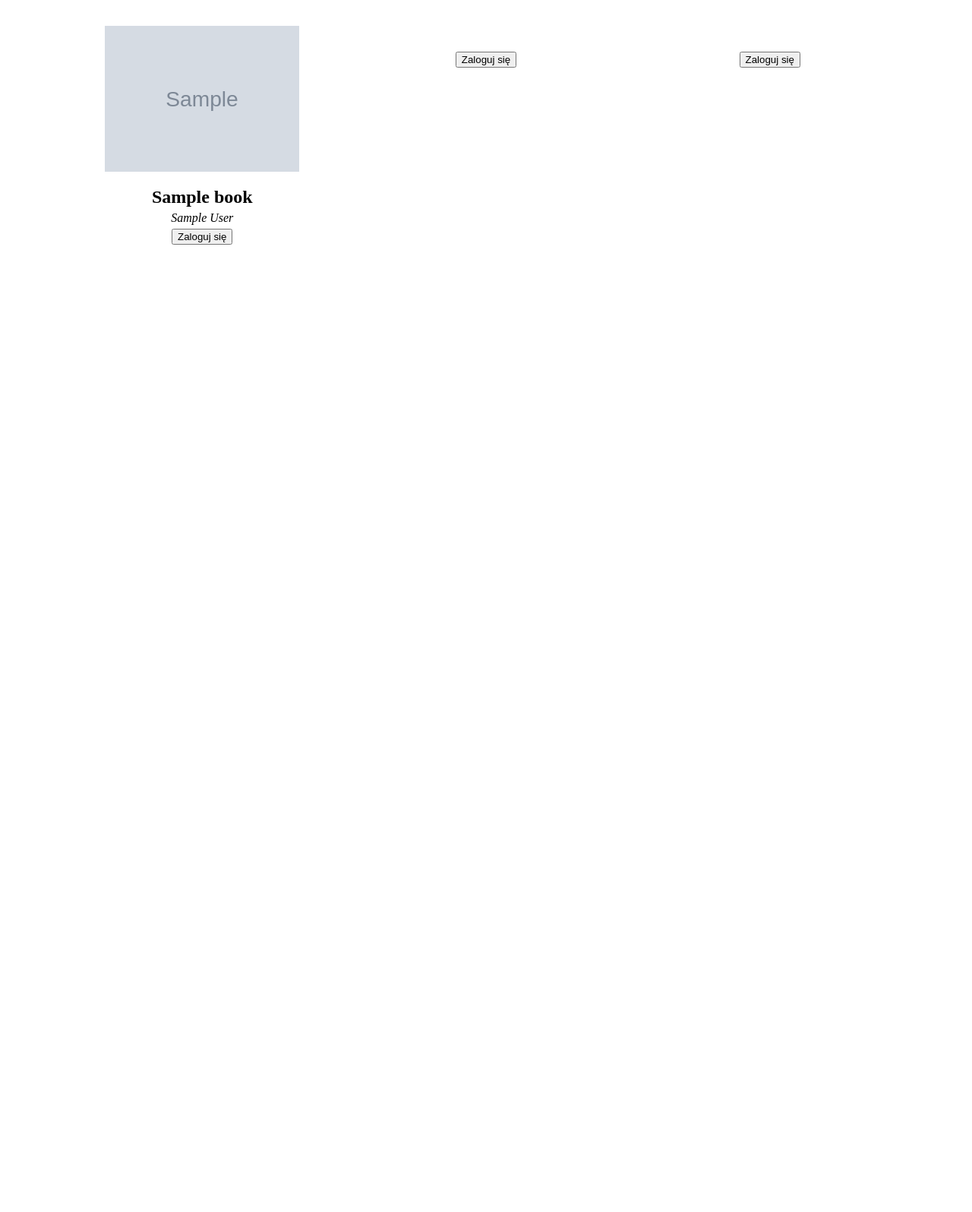
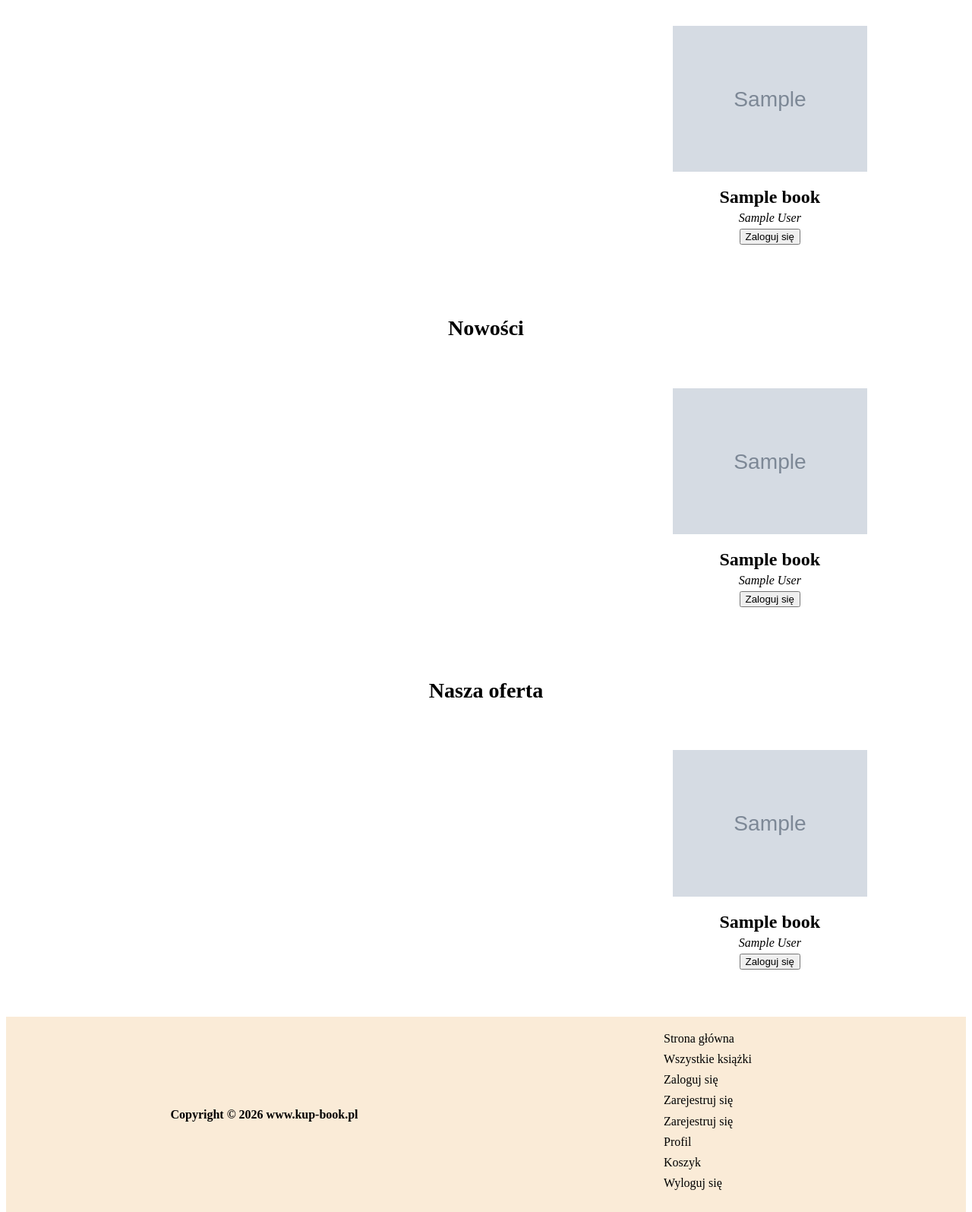
Before and after one commit to Maksymilian-Galert/bookshop, a PHP site: page / in a window 1280 px wide. Shown: the part 372-1967 px from the top of the page at 76% size. Run offline with PHP 8.4, Linux system fonts and the light colour scheme; tables that the repository leaves empty or names only in its code hold one stand-in row (values such as "Sample post"); grey boxes marked "Sample" are stand-in pictures; data that the repository does not hold is empty.

Commit message:
Zaprojektowanie stopki oraz uzupełnienie strony głównej automatycznie wybieranymi produktami

```diff
--- a/components/footer.php
+++ b/components/footer.php
@@ -1,5 +1,17 @@
 <div class="footer">
     <footer>
-
+        <div>
+            <strong>Copyright &#169; 2026 <a href="/bookshop">www.kup-book.pl</a></strong>
+        </div>
+        <nav aria-label="Footer menu">
+            <a href="/bookshop">Strona główna</a>
+            <a href="/bookshop/search/?search=Wyszukaj">Wszystkie książki</a>
+            <a href="/bookshop/login/?logging_site=logowanie">Zaloguj się</a>
+            <a href="/bookshop/login/?logging_site=rejestracja">Zarejestruj się</a>
+            <a href="/bookshop/login/?logging_site=rejestracja">Zarejestruj się</a>
+            <a href="/bookshop/profile/">Profil</a>
+            <a href="/bookshop/cart/">Koszyk</a>
+            <a href="/bookshop/components/logout.php/">Wyloguj się</a>
+        </nav>
     </footer>
 </div>
--- a/components/nav.php
+++ b/components/nav.php
@@ -1,11 +1,12 @@
 <div class="nav">
-    <nav>
+    <nav aria-label="Main menu">
         <a href="/bookshop">
-            <img src="/bookshop/files/logo.webp" alt="logo"></a>
-            <form action="/bookshop/search">
-                <input type="text" id="search" value="Wyszukaj" placeholder="Pokaż wszystkie" name="search">
-                <button type="submit" id="search_button">&#128269;</button>
-            </form>
+            <img src="/bookshop/files/logo.webp" alt="logo">
+        </a>
+        <form action="/bookshop/search">
+            <input type="text" id="search" value="Wyszukaj" placeholder="Pokaż wszystkie" name="search">
+            <button type="submit" id="search_button">&#128269;</button>
+        </form>
         <div>
             <a href="/bookshop/profile">&#128113;</a>
             <?php
--- a/index.php
+++ b/index.php
@@ -44,20 +44,78 @@
                     <h3>Bestselery</h3>
                 </header>
                 <?php
-                    for ($i = 1 ; $i <= 3; $i++) {
-                        $title = mysqli_fetch_array(mysqli_query($connection,"SELECT title FROM books WHERE id = $i"));
-                        $author = mysqli_fetch_array(mysqli_query($connection,"SELECT author FROM books WHERE id = $i"));
-                        $cover = mysqli_fetch_array(mysqli_query($connection,"SELECT cover FROM books WHERE id = $i"));
+                    $order_of_bestsellers = mysqli_query($connection, "SELECT book_id FROM order_items GROUP BY book_id ORDER BY COUNT(id) DESC LIMIT 3;");
+                    $order_of_bestsellers = mysqli_fetch_all($order_of_bestsellers, MYSQLI_ASSOC);
+                    foreach ($order_of_bestsellers as $i) {
+                        $query = mysqli_fetch_array(mysqli_query($connection, "SELECT title, author, cover FROM books WHERE id = $i[book_id];"));
 
                         echo ("<div>");
-                        echo ("<a href='/bookshop/book?book_name=".$i."'>");
-                        echo ("<figure><img src='".$cover['cover']."' alt='".$title['title']."'></figure>");
-                        echo ("<strong>".$title['title']."</strong>");
-                        echo ("<em>".$author['author']."</em>");
+                        echo ("<a href='/bookshop/book?book_name=".$i['book_id']."'>");
+                        echo ("<figure><img src='".$query['cover']."' alt='".$query['title']."'></figure>");
+                        echo ("<strong>".$query['title']."</strong>");
+                        echo ("<em>".$query['author']."</em>");
                         echo ("</a>");
                         if (isset($_SESSION["log"])) {
                             echo ("<form>");
-                            echo ("<button type='submit' name='add_to_cart' class='book_site' value='$i'>Dodaj do koszyka</button>");
+                            echo ("<button type='submit' name='add_to_cart' class='book_site' value='$i[book_id]'>Dodaj do koszyka</button>");
+                            echo ("</form>");
+                        } else {
+                            echo ("<form action='/bookshop/login'>");
+                            echo ("<input type='submit' class='book_site' value='Zaloguj się'>");
+                            echo ("</form>");
+                        }
+                        echo ("</div>");
+                    }
+                ?>
+            </section>
+            <section id="najnowsze">
+                <header>
+                    <h3>Nowości</h3>
+                </header>
+                <?php
+                    $order_of_new_ones = mysqli_query($connection, "SELECT id as 'book_id' FROM books ORDER BY book_id DESC LIMIT 3;");
+                    $order_of_new_ones = mysqli_fetch_all($order_of_new_ones, MYSQLI_ASSOC);
+                    foreach ($order_of_new_ones as $i) {
+                        $query = mysqli_fetch_array(mysqli_query($connection, "SELECT title, author, cover FROM books WHERE id = $i[book_id];"));
+
+                        echo ("<div>");
+                        echo ("<a href='/bookshop/book?book_name=".$i['book_id']."'>");
+                        echo ("<figure><img src='".$query['cover']."' alt='".$query['title']."'></figure>");
+                        echo ("<strong>".$query['title']."</strong>");
+                        echo ("<em>".$query['author']."</em>");
+                        echo ("</a>");
+                        if (isset($_SESSION["log"])) {
+                            echo ("<form>");
+                            echo ("<button type='submit' name='add_to_cart' class='book_site' value='$i[book_id]'>Dodaj do koszyka</button>");
+                            echo ("</form>");
+                        } else {
+                            echo ("<form action='/bookshop/login'>");
+                            echo ("<input type='submit' class='book_site' value='Zaloguj się'>");
+                            echo ("</form>");
+                        }
+                        echo ("</div>");
+                    }
+                ?>
+            </section>
+            <section id="our_offer">
+                <header>
+                    <h3>Nasza oferta</h3>
+                </header>
+                <?php
+                    $order_of_our_offer = mysqli_query($connection, "SELECT id as 'book_id' FROM books ORDER BY book_id ASC LIMIT 3;");
+                    $order_of_our_offer = mysqli_fetch_all($order_of_our_offer, MYSQLI_ASSOC);
+                    foreach ($order_of_our_offer as $i) {
+                        $query = mysqli_fetch_array(mysqli_query($connection, "SELECT title, author, cover FROM books WHERE id = $i[book_id];"));
+
+                        echo ("<div>");
+                        echo ("<a href='/bookshop/book?book_name=".$i['book_id']."'>");
+                        echo ("<figure><img src='".$query['cover']."' alt='".$query['title']."'></figure>");
+                        echo ("<strong>".$query['title']."</strong>");
+                        echo ("<em>".$query['author']."</em>");
+                        echo ("</a>");
+                        if (isset($_SESSION["log"])) {
+                            echo ("<form>");
+                            echo ("<button type='submit' name='add_to_cart' class='book_site' value='$i[book_id]'>Dodaj do koszyka</button>");
                             echo ("</form>");
                         } else {
                             echo ("<form action='/bookshop/login'>");
--- a/login/index.php
+++ b/login/index.php
@@ -2,6 +2,11 @@
     session_start();
     $connection = mysqli_connect("127.0.0.1","root","");
     mysqli_select_db($connection,"kup_book");
+
+    if (isset($_SESSION['log'])) {
+        header("Refresh: 0, url=/bookshop/profile/");
+    }
+
 
     if (isset($_GET['zarejestrowano'])) {
         if ($_GET['zarejestrowano'] == 'zarejestrowano') {
--- a/profile/index.php
+++ b/profile/index.php
@@ -87,12 +87,15 @@
                     echo ("</ol>");
 
                     if (!$show_all) {
-                        echo ("<form method='GET'>");
+                        echo ("<form method='GET' class='show_all'>");
                             echo ("<button name='paid' id='paid'>VV Zobacz wszystkie VV</button>");
                         echo ("</form>");
                     }
                 }
             ?>
+            <form action="/bookshop/components/logout.php" id="profile_log_out">
+                <button type="submit">Wyloguj się</button>
+            </form>
         </section>
     </div>
 
--- a/style/cart_style.css
+++ b/style/cart_style.css
@@ -3,6 +3,7 @@
     margin: 0 auto;
     padding: 3%;
     box-sizing: border-box;
+    min-height: 194px;
 }
 
 #cart > div {
--- a/style/style.css
+++ b/style/style.css
@@ -55,6 +55,9 @@
         transform: scale(90%);
         border: 1px solid black;
     }
+    body > div > nav > a:hover, body > div > nav > div > a:hover {
+        background-color: #d7c8b4;
+    }
     body > div > nav > a:last-of-type, body > div > nav > div > a:first-of-type {
         font-size: 200%;
     }
@@ -66,8 +69,8 @@
         transform: scale(90%);
     }
     body > div > nav > div:hover {
-        height: 300%;
-        margin-top: -25%;
+        height: 104%;
+        margin-top: -7.2%;
     }
     body > div > nav > div > a {
         border-collapse: collapse;
@@ -110,7 +113,7 @@
 
 
     body > div > main {
-        height: 2312px;
+        min-height: 500px;
         width: 100%;
     }
     body > div > main > section {
@@ -184,6 +187,7 @@
         justify-items: center;
         align-items: center;
         padding: 1%;
+        border: 3px solid white;
     }
     #main_search a div:hover {
         border: 3px dotted blue;
@@ -196,6 +200,36 @@
         max-height: 100px;
         width: auto;
     }
+
+
+    body > div.footer {
+        background-color: antiquewhite;
+        min-height: 50px;
+        padding: 20px;
+        margin: 20px 0px -16px 0px;
+        box-sizing: border-box;
+    }
+    body > div.footer > footer {
+        display: grid;
+        grid-template-columns: 1fr 1fr;
+        align-items: center;
+        justify-items: center;
+    }
+    body > div.footer > footer > nav {
+        display: grid;
+        grid-template-columns: 1fr;
+    }
+    body > div.footer > footer a {
+        color: black;
+        text-decoration: none;
+    }
+    body > div.footer > footer > nav a {
+        padding-bottom: 8%;
+    }
+    body > div.footer > footer > nav a:hover {
+        color: darkcyan;
+        text-decoration: underline;
+    }
 }
 
 .invisible {
```
Also changed, not shown: style/profile_style.css (+11 -1 lines), books/po_nitce_do_klebka.png (added).
